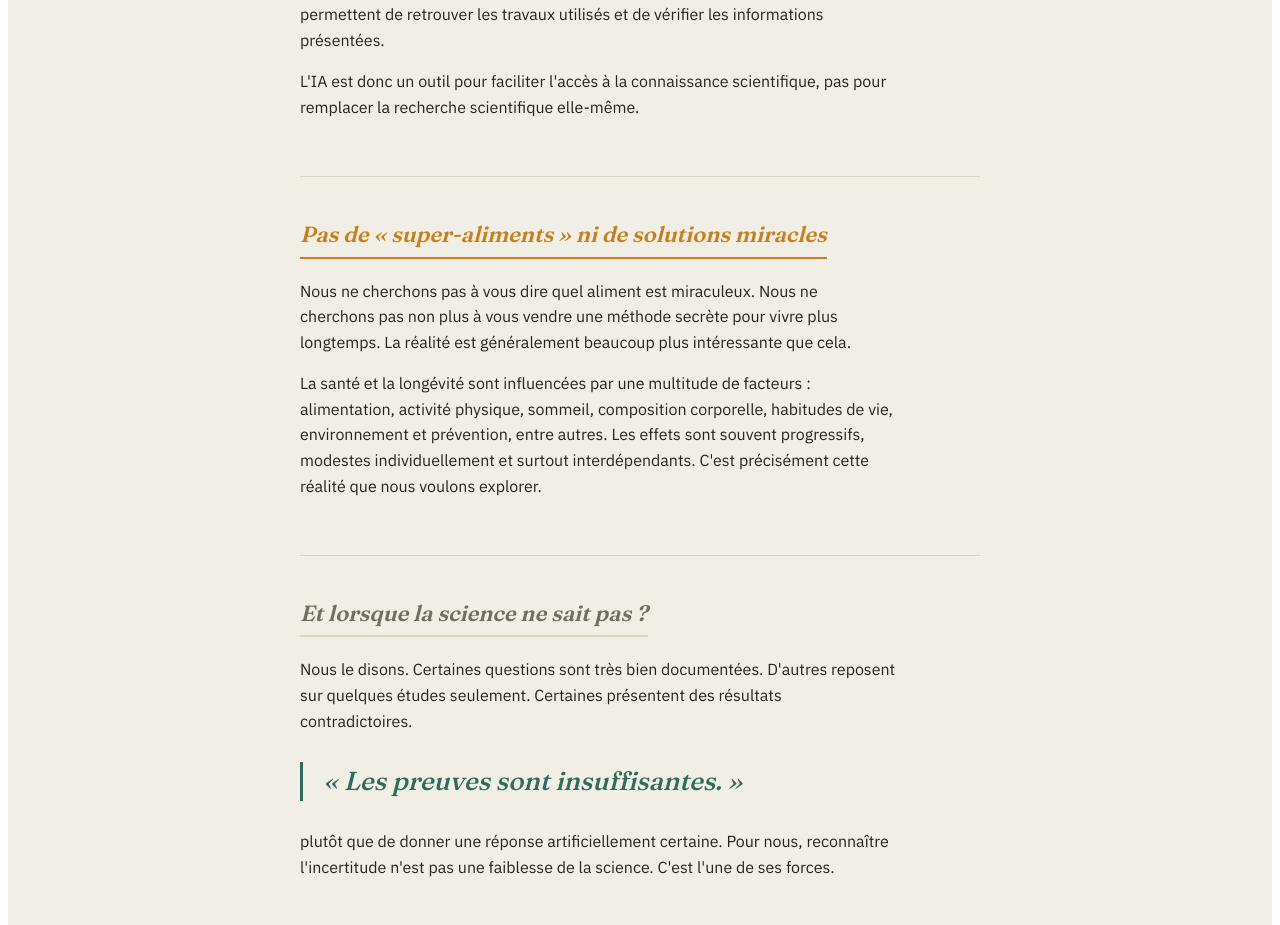
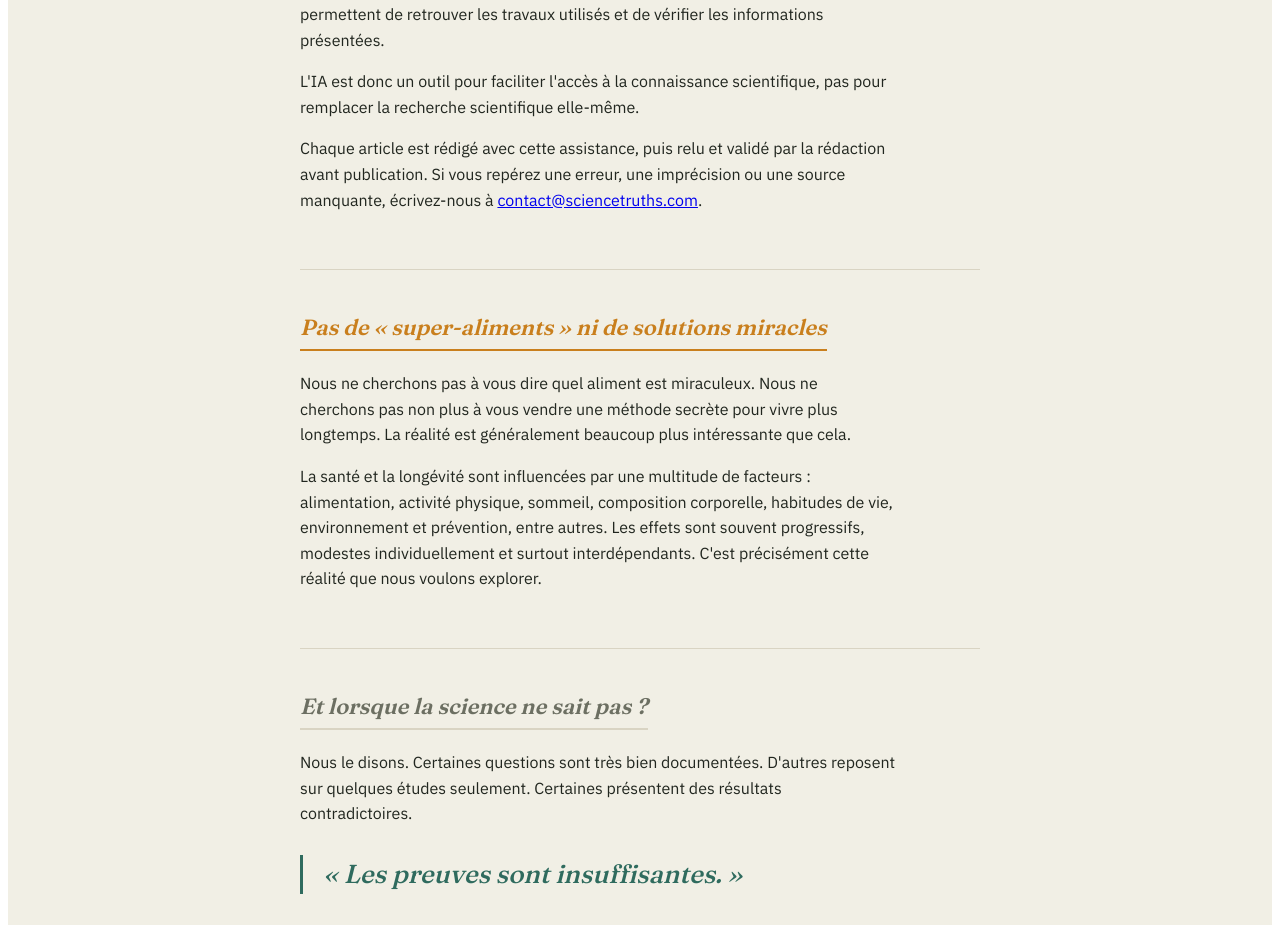
Before and after one commit to bruno13198/santeetlongevite, a Next.js app: page /a-propos in a window 1280 px wide. Shown: the part 4221-5146 px from the top of the page. Built offline with nearby package versions, Linux system fonts and the light colour scheme.

Commit message:
Add editorial process explanation and contact info
Added a paragraph explaining the editorial process and contact information for error reporting.

```diff
--- a/app/a-propos/page.js
+++ b/app/a-propos/page.js
@@ -229,6 +229,12 @@ export default function APropos() {
             L'IA est donc un outil pour faciliter l'accès à la connaissance scientifique, pas pour
             remplacer la recherche scientifique elle-même.
           </p>
+          <p className={styles.body}>
+            Chaque article est rédigé avec cette assistance, puis relu et validé par la rédaction
+            avant publication. Si vous repérez une erreur, une imprécision ou une source manquante,
+            écrivez-nous à{' '}
+            <a href="mailto:contact@sciencetruths.com">contact@sciencetruths.com</a>.
+          </p>
         </section>
 
         {/* --- Pas de super-aliments --- */}
```
